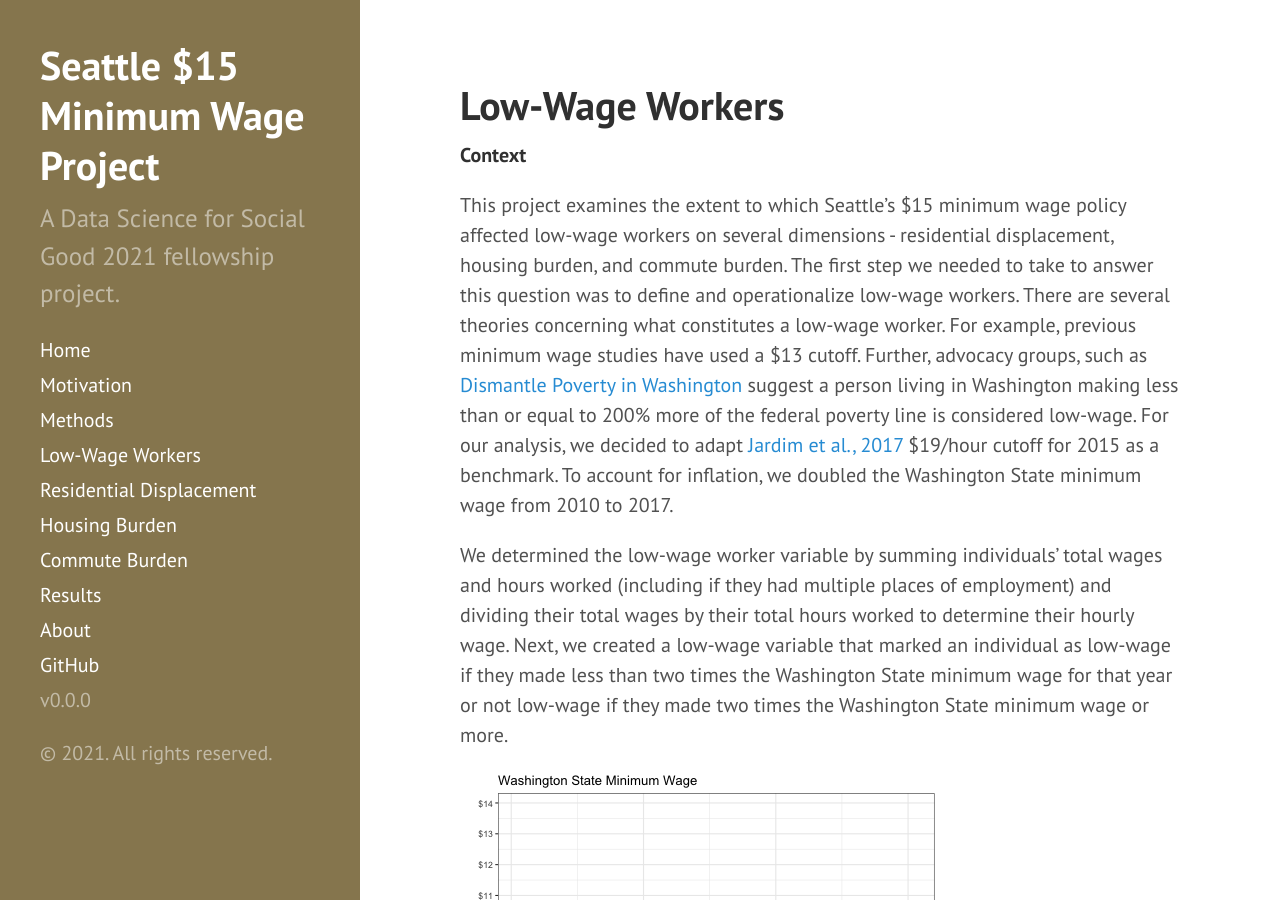
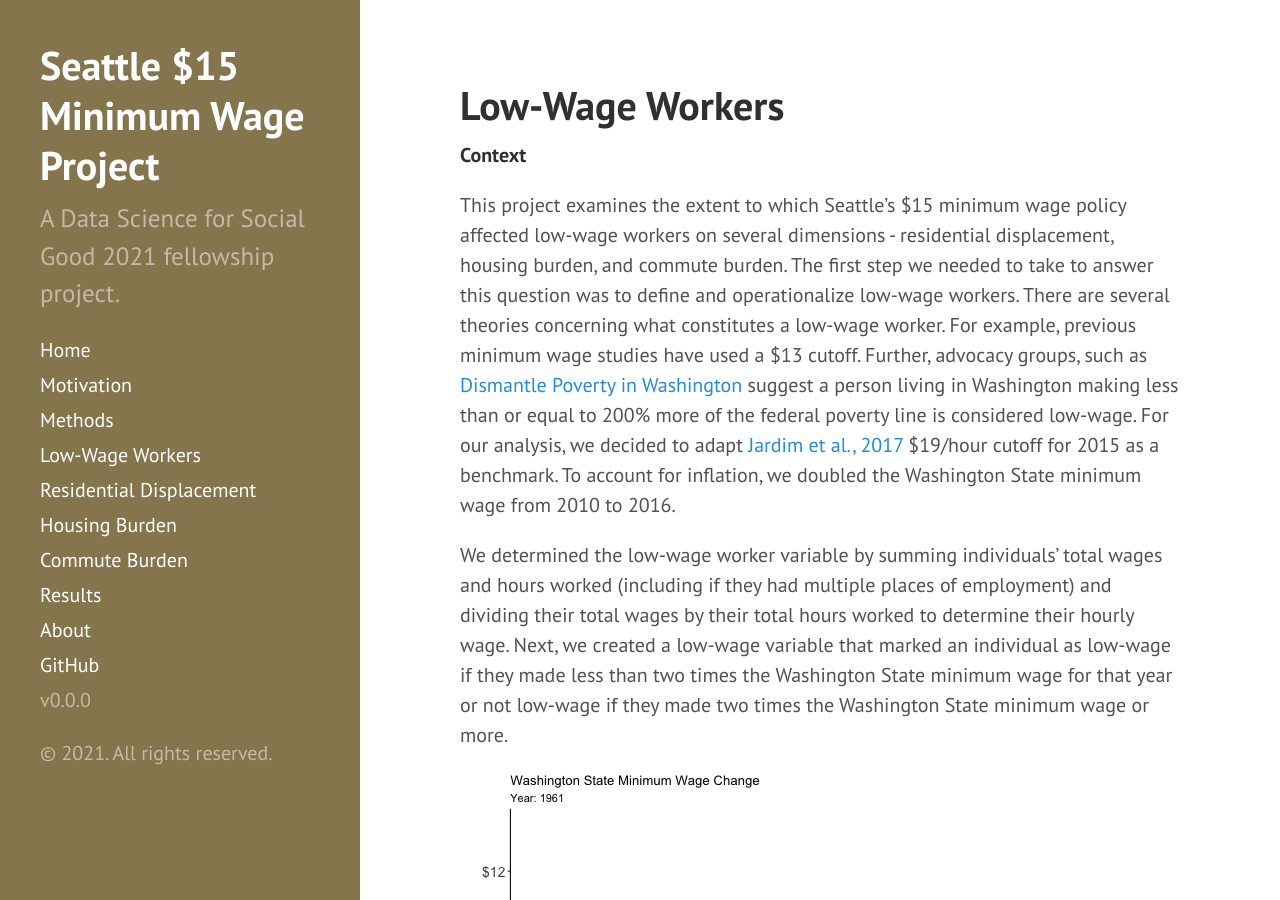
Before and after one commit to uwescience/MinWA, a Jekyll site: the page built from Low-Wage Workers.md, in a window 1280 px wide and 900 px high. Built offline with Jekyll 4.4.1, drawn with Linux system fonts in a browser that asks for light colours; some of the changed text lies outside the part shown.

Commit message:
minor edits and new gif

````diff
--- a/Low-Wage Workers.md
+++ b/Low-Wage Workers.md
@@ -5,11 +5,11 @@
 
 **Context**
 
-This project examines the extent to which Seattle’s \$15 minimum wage policy affected low-wage workers on several dimensions - residential displacement, housing burden, and commute burden. The first step we needed to take to answer this question was to define and operationalize low-wage workers. There are several theories concerning what constitutes a low-wage worker. For example, previous minimum wage studies have used a $13 cutoff. Further, advocacy groups, such as [Dismantle Poverty in Washington](https://dismantlepovertyinwa.com/) suggest a person living in Washington making less than or equal to 200% more of the federal poverty line is considered low-wage. For our analysis, we decided to adapt [Jardim et al., 2017](https://www.nber.org/system/files/working_papers/w23532/w23532.pdf) \$19/hour cutoff for 2015 as a benchmark. To account for inflation, we doubled the Washington State minimum wage from 2010 to 2017.
+This project examines the extent to which Seattle’s \$15 minimum wage policy affected low-wage workers on several dimensions - residential displacement, housing burden, and commute burden. The first step we needed to take to answer this question was to define and operationalize low-wage workers. There are several theories concerning what constitutes a low-wage worker. For example, previous minimum wage studies have used a $13 cutoff. Further, advocacy groups, such as [Dismantle Poverty in Washington](https://dismantlepovertyinwa.com/) suggest a person living in Washington making less than or equal to 200% more of the federal poverty line is considered low-wage. For our analysis, we decided to adapt [Jardim et al., 2017](https://www.nber.org/system/files/working_papers/w23532/w23532.pdf) \$19/hour cutoff for 2015 as a benchmark. To account for inflation, we doubled the Washington State minimum wage from 2010 to 2016.
 
 We determined the low-wage worker variable by summing individuals’ total wages and hours worked (including if they had multiple places of employment) and dividing their total wages by their total hours worked to determine their hourly wage. Next, we created a low-wage variable that marked an individual as low-wage if they made less than two times the Washington State minimum wage for that year or not low-wage if they made two times the Washington State minimum wage or more.
 
-<img src="{{ site.url }}{{ site.baseurl }}/assets/img/WA_minwage.gif">
+<img src="{{ site.url }}{{ site.baseurl }}/assets/img/minwa.gif">
 
 
 **Preparing Data**
@@ -41,8 +41,7 @@
 if_else(year == 2013 & hourlywage_sum >= 9.19*2, 0,
 if_else(year == 2014 & hourlywage_sum >= 9.32*2, 0,
 if_else(year == 2015 & hourlywage_sum >= 9.47*2, 0,
-if_else(year == 2016 & hourlywage_sum >= 9.47*2, 0,
-if_else(year == 2017 & hourlywage_sum >= 11*2, 0, 1)))))))))
+if_else(year == 2016 & hourlywage_sum >= 9.47*2, 0))))))))
 ```
 
 **Visualizations**
````
Also changed, not shown: assets/img/WA_minwage.gif (deleted), assets/img/minwa.gif (added).
